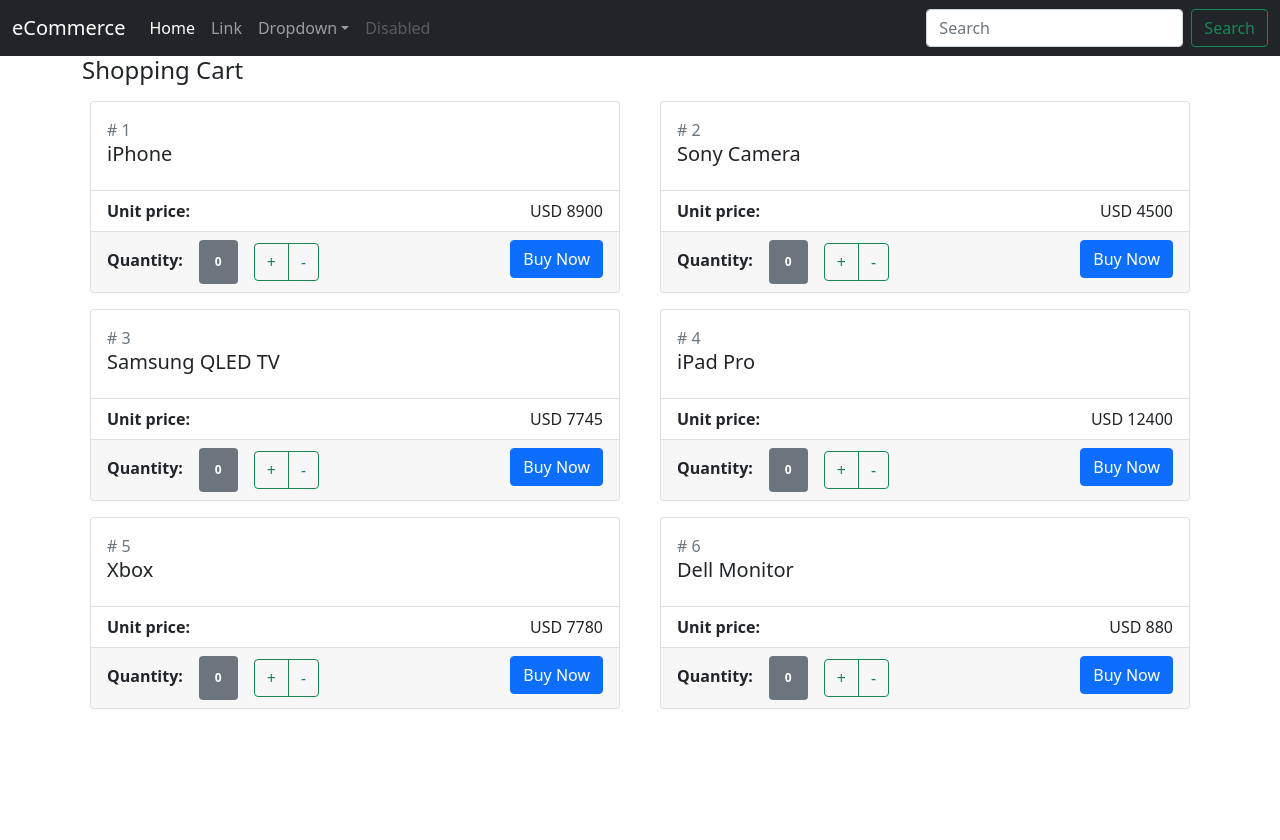
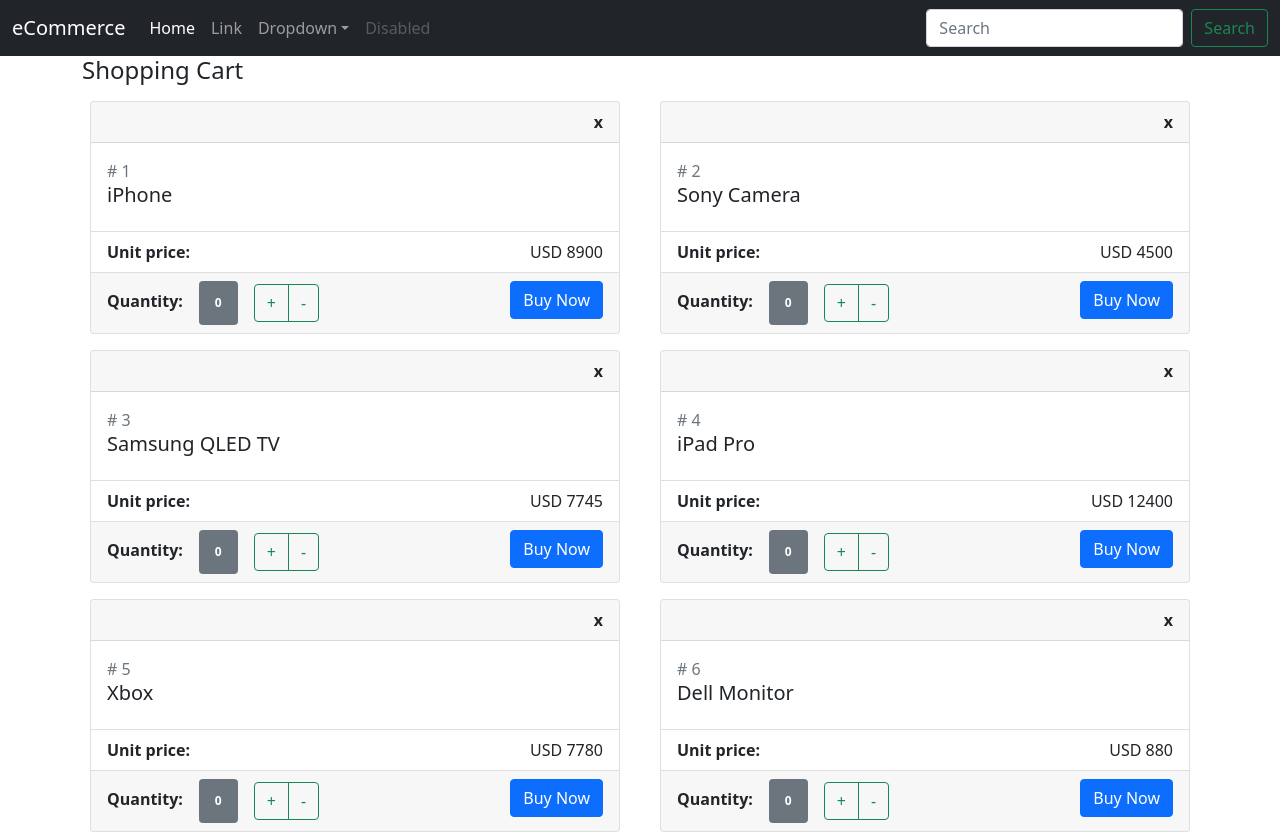
Before and after one commit to ktsuda/react-sample, a React (Create React App) app: page / in a window 1280 px wide. Before the commit the page ends 800 px from the top, so only its background shows below. Built offline with nearby package versions, Linux system fonts and the light colour scheme.

Commit message:
Implement the delete button.

```diff
--- a/src/Product.jsx
+++ b/src/Product.jsx
@@ -9,6 +9,17 @@
     return (
       <div className="col-lg-6">
         <div className="card m-2">
+          <div className="card-header">
+            <div className="float-end">
+              <span className="fw-bold"
+                onClick={() => {
+                  this.props.onDelete(this.state.product)
+                }}
+              >
+                x
+              </span>
+            </div>
+          </div>
           <div className="card-body">
             <div className="text-muted"># {this.state.product.id}</div>
             <h5 className="card-ttile">{this.state.product.productName}</h5>
--- a/src/ShoppingCart.jsx
+++ b/src/ShoppingCart.jsx
@@ -24,6 +24,7 @@
                 product={prod}
                 onIncrement={this.handleIncrement}
                 onDecrement={this.handleDecrement}
+                onDelete={this.handleDelete}
               >
                 <button className="btn btn-primary">Buy Now</button>
               </Product>
@@ -51,4 +52,11 @@
     }
     this.setState({ products: allProducts })
   }
+
+  handleDelete = (prod) => {
+    let allProducts = [...this.state.products] // copy the array
+    let index = allProducts.indexOf(prod)
+    allProducts.splice(index,1)
+    this.setState({ products: allProducts })
+  }
 }
```
